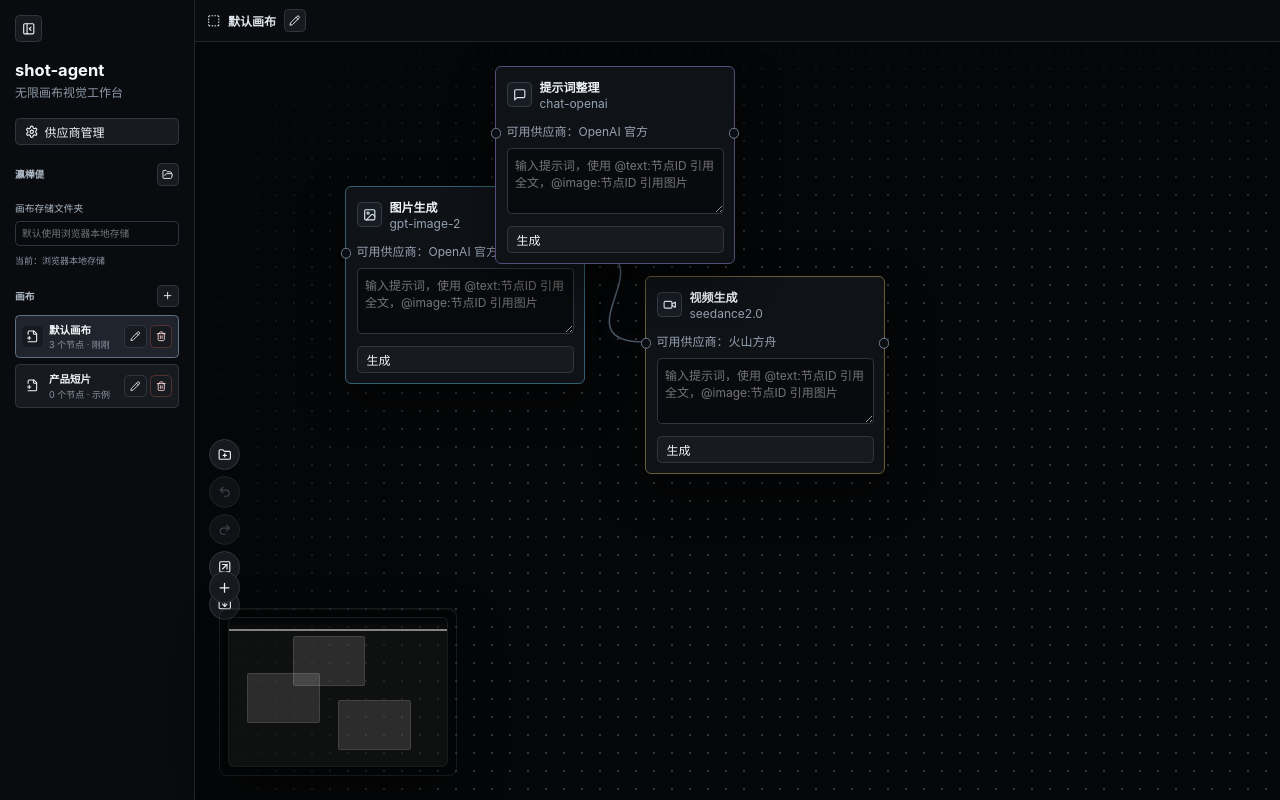
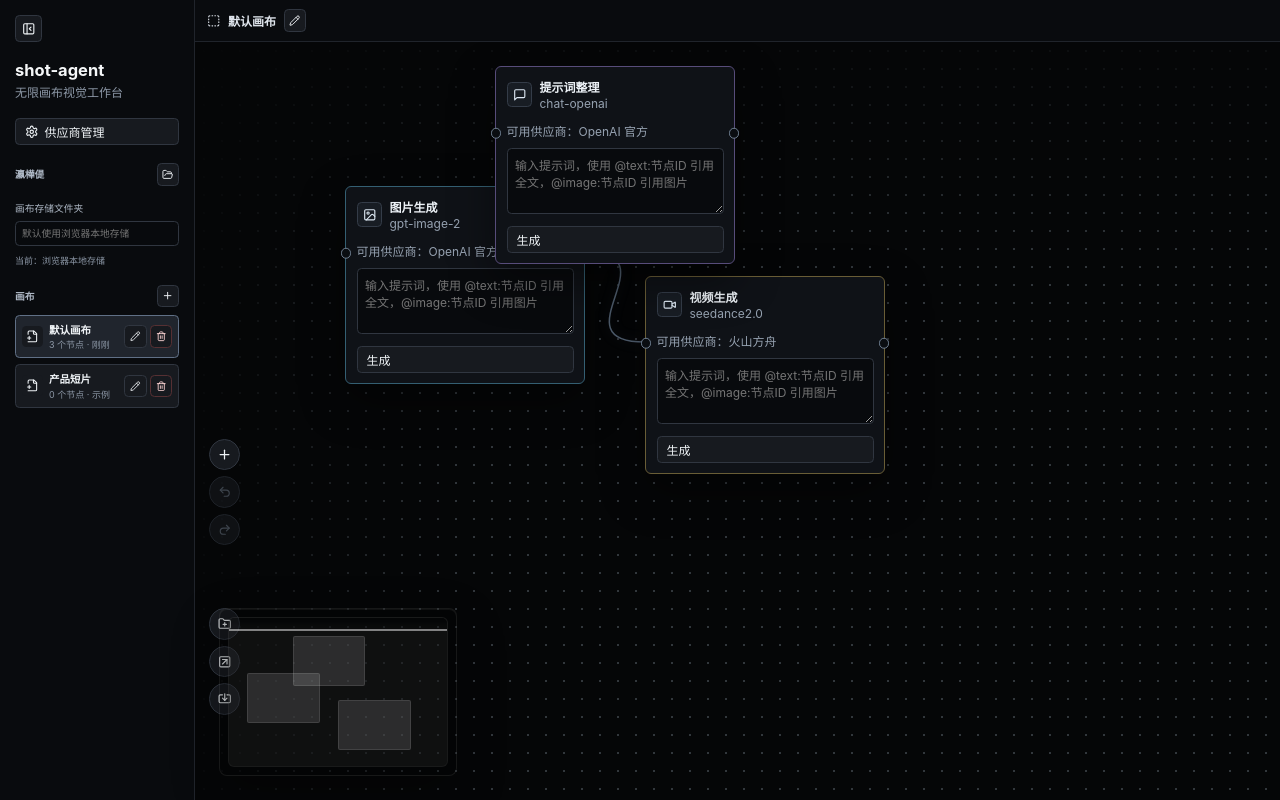
Before and after one commit to TCmatj/shot-agent, a React (Vite) app: page / in a window 1280 px wide. Built offline with nearby package versions, Linux system fonts and the light colour scheme.

Commit message:
feat: 调整画布左侧工具分组

```diff
--- a/src/app/App.css
+++ b/src/app/App.css
@@ -1058,21 +1058,6 @@ button:disabled {
   }
 }
 
-.canvas-add-button {
-  border-radius: 999px;
-  height: 42px;
-  justify-content: center;
-  left: 18px;
-  min-height: 42px;
-  padding: 0;
-  position: absolute;
-  top: calc(50% + 44px);
-  transform: translateY(-50%);
-  width: 42px;
-  z-index: 1;
-}
-
-.canvas-add-button::after,
 .canvas-action-rail button::after {
   background: rgba(9, 11, 14, 0.94);
   border: 1px solid #303640;
@@ -1095,8 +1080,6 @@ button:disabled {
   white-space: nowrap;
 }
 
-.canvas-add-button:hover::after,
-.canvas-add-button:focus-visible::after,
 .canvas-action-rail button:hover::after,
 .canvas-action-rail button:focus-visible::after {
   opacity: 1;
@@ -1133,11 +1116,16 @@ button:disabled {
 
 .canvas-action-rail {
   display: grid;
-  gap: 8px;
+  gap: 84px;
   left: 18px;
   position: absolute;
   top: calc(50% - 154px);
   z-index: 1;
+}
+
+.canvas-action-group {
+  display: grid;
+  gap: 8px;
 }
 
 .canvas-action-rail button {
--- a/src/app/App.tsx
+++ b/src/app/App.tsx
@@ -144,6 +144,7 @@ type ModalDragState = {
 type CanvasActionRailProps = {
   canUndo: boolean;
   canRedo: boolean;
+  onAddNode: (clientX: number, clientY: number) => void;
   onCreateCanvas: () => void;
   onUndo: () => void;
   onRedo: () => void;
@@ -154,6 +155,7 @@ type CanvasActionRailProps = {
 function CanvasActionRail({
   canUndo,
   canRedo,
+  onAddNode,
   onCreateCanvas,
   onUndo,
   onRedo,
@@ -162,26 +164,38 @@ function CanvasActionRail({
 }: CanvasActionRailProps) {
   return (
     <div className="canvas-action-rail">
+      <div className="canvas-action-group">
+        <button
+          type="button"
+          aria-label="添加节点"
+          title="添加节点"
+          onClick={(event) => onAddNode(event.clientX, event.clientY)}
+          onPointerDown={(event) => event.stopPropagation()}
+        >
+          <Plus size={20} />
+        </button>
+        <button
+          type="button"
+          aria-label="撤销"
+          title="撤销 Ctrl+Z"
+          disabled={!canUndo}
+          onClick={onUndo}
+        >
+          <Undo2 size={18} />
+        </button>
+        <button
+          type="button"
+          aria-label="回退"
+          title="回退 Ctrl+Y / Ctrl+Shift+Z"
+          disabled={!canRedo}
+          onClick={onRedo}
+        >
+          <Redo2 size={18} />
+        </button>
+      </div>
+      <div className="canvas-action-group">
         <button type="button" aria-label="新建画布" title="新建画布" onClick={onCreateCanvas}>
           <FolderPlus size={18} />
-      </button>
-      <button
-        type="button"
-        aria-label="撤回"
-        title="撤回 Ctrl+Z"
-        disabled={!canUndo}
-        onClick={onUndo}
-      >
-        <Undo2 size={18} />
-      </button>
-      <button
-        type="button"
-        aria-label="重做"
-        title="重做 Ctrl+Y / Ctrl+Shift+Z"
-        disabled={!canRedo}
-        onClick={onRedo}
-      >
-        <Redo2 size={18} />
         </button>
         <button
           type="button"
@@ -194,6 +208,7 @@ function CanvasActionRail({
         <button type="button" aria-label="导入画布" title="导入画布" onClick={onImportCanvas}>
           <Import size={18} />
         </button>
+      </div>
     </div>
   );
 }
@@ -2551,21 +2566,13 @@ export function App() {
           <CanvasActionRail
             canUndo={canUndoWorkspace}
             canRedo={canRedoWorkspace}
+            onAddNode={(clientX, clientY) => openAddMenu(clientX, clientY)}
             onCreateCanvas={createCanvas}
             onUndo={undoWorkspace}
             onRedo={redoWorkspace}
             onExportCanvas={downloadActiveCanvas}
             onImportCanvas={() => importInputRef.current?.click()}
           />
-          <button
-            type="button"
-            className="canvas-add-button"
-            aria-label="添加节点"
-            onClick={(event) => openAddMenu(event.clientX, event.clientY)}
-            onPointerDown={(event) => event.stopPropagation()}
-          >
-            <Plus size={20} />
-          </button>
           {addMenu ? (
             <div
               className="add-node-menu"
```
Lines whose indentation alone changed are shown as unchanged.
